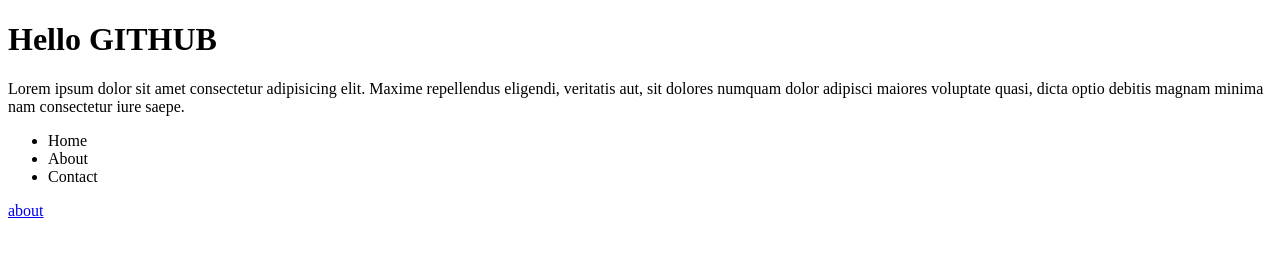
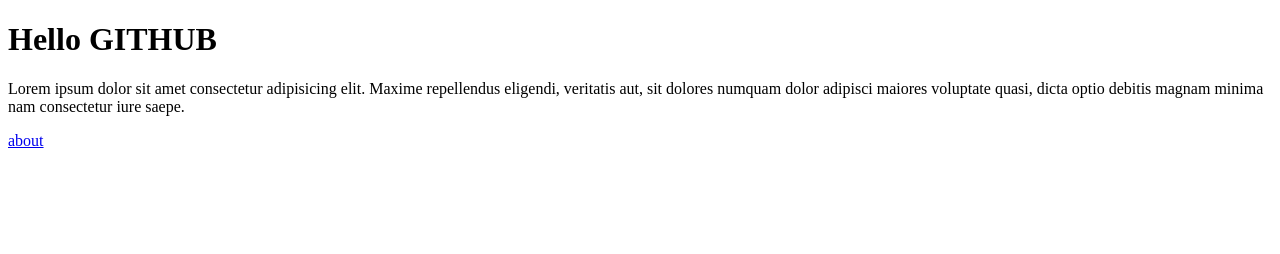
Before and after one commit to mabdullahjs/git_practice, a plain HTML site: page index.html in a window 1280 px wide. Drawn offline with Linux system fonts and the light colour scheme.

Commit message:
list removed

```diff
--- a/index.html
+++ b/index.html
@@ -8,11 +8,7 @@
 <body>
     <h1>Hello GITHUB</h1>
     <p>Lorem ipsum dolor sit amet consectetur adipisicing elit. Maxime repellendus eligendi, veritatis aut, sit dolores numquam dolor adipisci maiores voluptate quasi, dicta optio debitis magnam minima nam consectetur iure saepe.</p>
-    <ul>
-        <li>Home</li>
-        <li>About</li>
-        <li>Contact</li>
-    </ul>
+
     <a href="./about.html">about</a>
 </body>
 </html>
```
